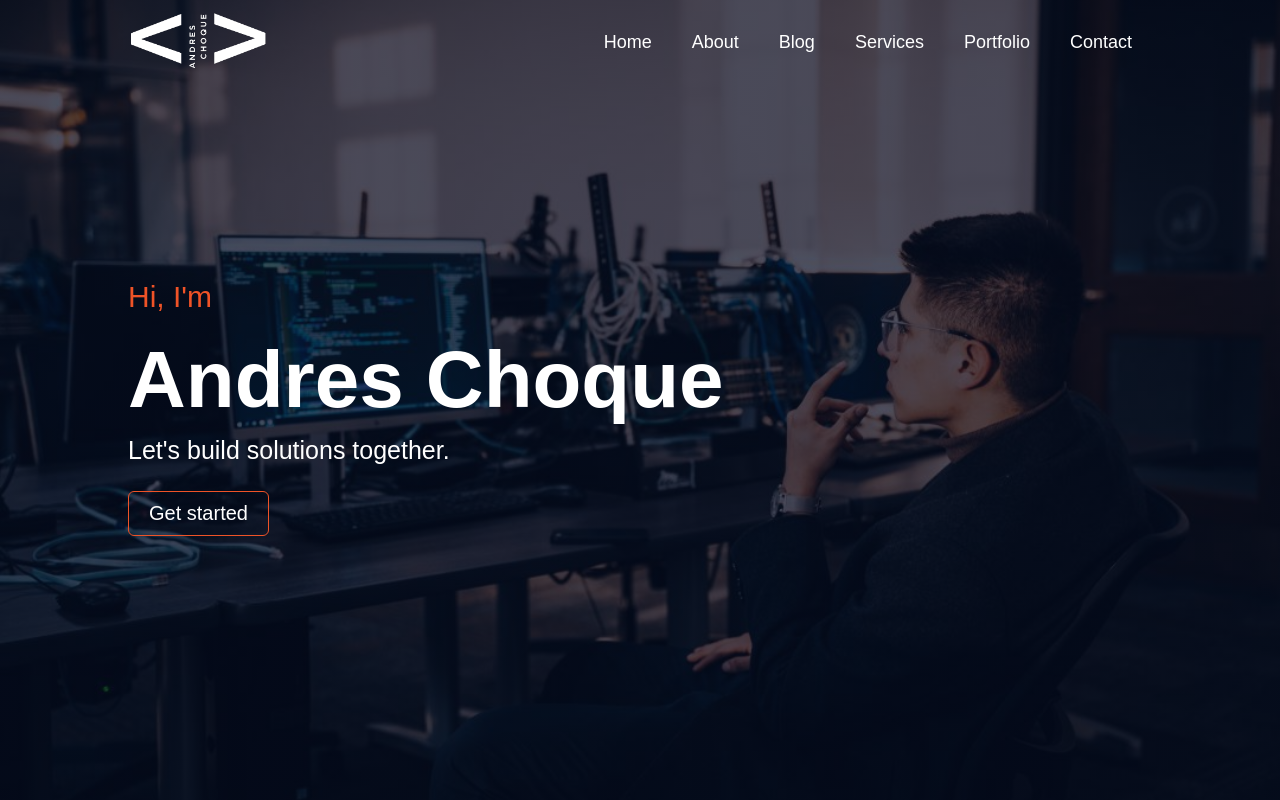
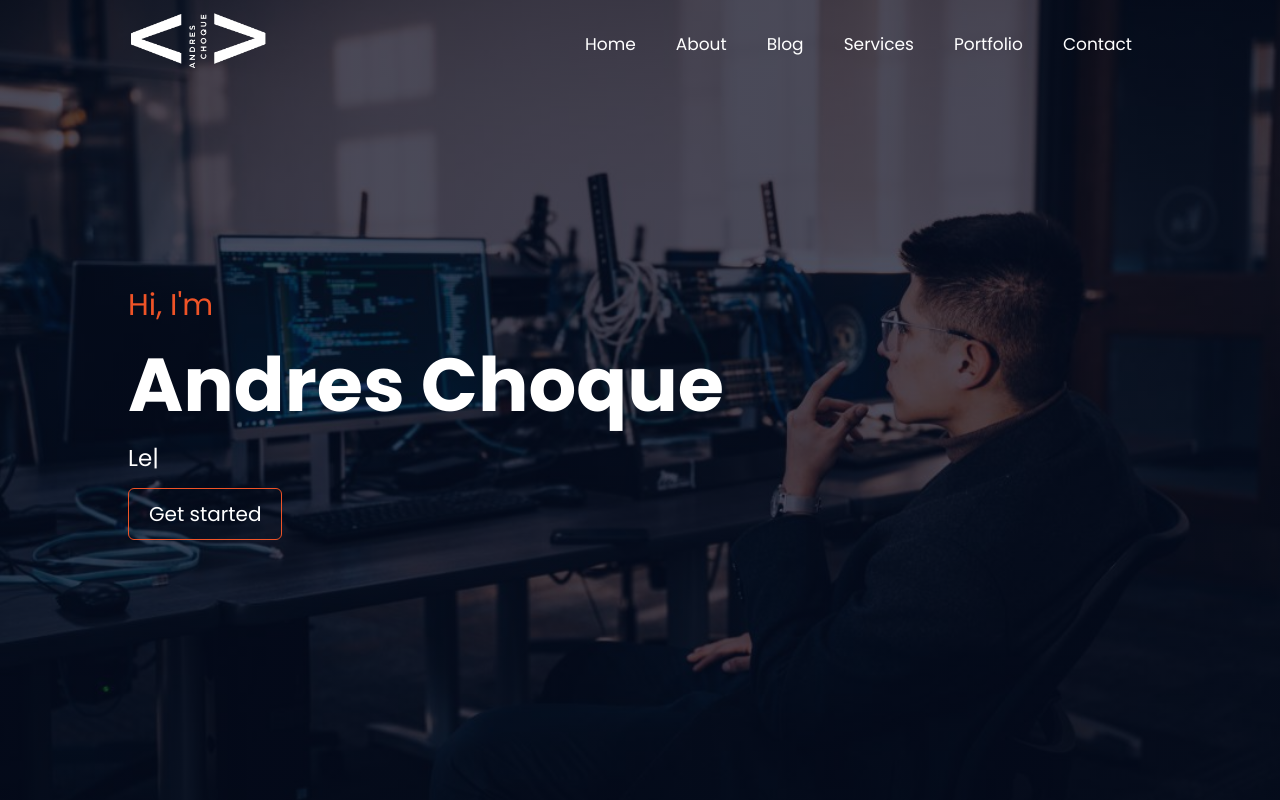
Before and after one commit to andreschoque3/Personal-Website, a React (Create React App) app in the folder client/: page / in a window 1280 px wide. Shown: the top 800 px of the page. Built offline with nearby package versions, Linux system fonts and the light colour scheme.

Commit message:
changes 8/13

```diff
--- a/client/package.json
+++ b/client/package.json
@@ -20,6 +20,7 @@
     "react-share": "^5.1.0",
     "react-snap": "^1.23.0",
     "react-toastify": "^10.0.5",
+    "react-typed": "^2.0.12",
     "web-vitals": "^2.1.4"
   },
   "scripts": {
--- a/client/public/index.html
+++ b/client/public/index.html
@@ -5,6 +5,9 @@
     <meta name="viewport" content="width=device-width, initial-scale=1" />
     <title>Andres Choque</title>
     <link rel="icon" href="/andres-choque-logo-small.png">
+    <link rel="preconnect" href="https://fonts.googleapis.com">
+    <link rel="preconnect" href="https://fonts.gstatic.com" crossorigin>
+    <link href="https://fonts.googleapis.com/css2?family=Poppins:ital,wght@0,100;0,200;0,300;0,400;0,500;0,600;0,700;0,800;0,900;1,100;1,200;1,300;1,400;1,500;1,600;1,700;1,800;1,900&display=swap" rel="stylesheet">
   </head>
   <body>
     <noscript>You need to enable JavaScript to run this app.</noscript>
--- a/client/src/Components/Navbar/Navbar.css
+++ b/client/src/Components/Navbar/Navbar.css
@@ -18,7 +18,7 @@ nav ul li {
 nav ul li a {
     color: white;
     text-decoration: none;
-    font-size: 18px;
+    font-size: 17px;
     position: relative;
 }
 
--- a/client/src/Pages/Blog/Blog.css
+++ b/client/src/Pages/Blog/Blog.css
@@ -51,7 +51,7 @@
 }
 
 .blog h3 {
-    font-size: 25px;
+    font-size: 24px;
     text-align: left;
     margin-bottom: 10px;
     padding: 15px 5%
--- a/client/src/Pages/Home/Home.css
+++ b/client/src/Pages/Home/Home.css
@@ -24,13 +24,11 @@
 }
 
 .header-text h1 {
-    font-size: 80px;
-    margin-top: 20px;
+    font-size: 75px;
 }
 
 .header-text h2 {
-    margin-top: 10px;
-    font-size: 25px;
+    font-size: 23px;
     font-weight: normal;
 }
 
@@ -45,7 +43,7 @@
     color: white;
     transition: background 0.5s;
     position: absolute;
-    margin-top: 2%;
+    margin-top: 1%;
     font-size: 20px;
 }
 
@@ -142,12 +140,40 @@ strong {
 
 .resume {
     text-align: center;
+    position: absolute;
+    margin-top: 35%;
 }
 
 .btn.btncv {
     display: inline-block;
     background: #ef5327;
 }
+
+.skill-section {
+    display: inline-flex;
+    grid-template-columns: repeat(1, minmax(0, 1fr));
+    gap: 24px;
+    max-width: 672px;
+    list-style: none;
+}
+
+.custom-class {
+    border-width: 0.5px;
+    border-color: #cbd5e0;
+    border-style: solid;
+    border-radius: 12px;
+    padding: 12px;
+    cursor: pointer;
+    transition: background-color 500ms, transform 500ms, box-shadow 500ms;
+}
+
+.custom-class:hover {
+    background-color: black;
+    transform: translateY(-4px);
+    box-shadow: 6px 6px 0 #ef5327;
+}
+
+
 
 /**********Services section**********/
 
--- a/client/src/Pages/Home/Home.jsx
+++ b/client/src/Pages/Home/Home.jsx
@@ -12,9 +12,10 @@ import workpic5 from './Images/github-projects.png'
 import workpic6 from './Images/andres-website.png'
 import { library } from '@fortawesome/fontawesome-svg-core';
 import { FontAwesomeIcon } from '@fortawesome/react-fontawesome'
-import { faCode, faPenRuler, faMicrochip, faLink, faEnvelope } from '@fortawesome/free-solid-svg-icons'
+import { faCode, faPenRuler, faMicrochip, faLink, faEnvelope, faScrewdriverWrench, faGraduationCap, faBriefcase } from '@fortawesome/free-solid-svg-icons'
 import { faInstagram, faLinkedin, faGithub, faXTwitter} from '@fortawesome/free-brands-svg-icons'
 import { Helmet } from 'react-helmet';
+import { ReactTyped } from 'react-typed';
 
 function Home() {
 
@@ -93,7 +94,7 @@ function Home() {
 };
 
   // Icon library
-  library.add(faCode, faPenRuler, faMicrochip, faLink, faEnvelope, faInstagram, faLinkedin, faGithub, faXTwitter)
+  library.add(faCode, faPenRuler, faMicrochip, faLink, faEnvelope, faInstagram, faLinkedin, faGithub, faXTwitter, faScrewdriverWrench, faGraduationCap, faBriefcase)
 
 
   return (
@@ -125,7 +126,14 @@ function Home() {
             <div className='header-text'>
               <p>Hi, I'm</p>
               <h1>Andres Choque</h1>
-              <h2>Let's build solutions together.</h2>
+              <h2>
+                <ReactTyped
+                  strings={["Let's build solutions together."]}
+                  typeSpeed={40}
+                  backSpeed={20}
+                  loop
+                />
+              </h2>
               <a href="#contact" className="header-btn" aria-label='Get-started-button'>Get started</a>
             </div>
           </div>
@@ -136,6 +144,9 @@ function Home() {
             <div className='row'>
               <div className='abt-col-1'>
                 <img src={AbtPic} alt="Andres-Choque-Professional" />
+              </div>
+              <div className="resume">
+                <button onClick={handleDownloadResume} className="btn" aria-label='Download-resume-button'>Download Resume</button>
               </div>
               <div className="abt-col-2">
                       <h1 className="sub-header">Who am I</h1>
@@ -177,12 +188,11 @@ function Home() {
                           </ul>
                       </div>
               </div>
-              <div className="resume">
-                <button onClick={handleDownloadResume} className="btn" aria-label='Download-resume-button'>Download Resume</button>
-              </div>
             </div>
           </div>
         </div>
+
+        <br />
 
         <div className='services-section' id='services'>
           <div className='container'>
```
Also changed, not shown: client/src/Components/Navbar/contents.js (+44 -0 lines), 1 other file (tests, documents, lock files or other folders).
